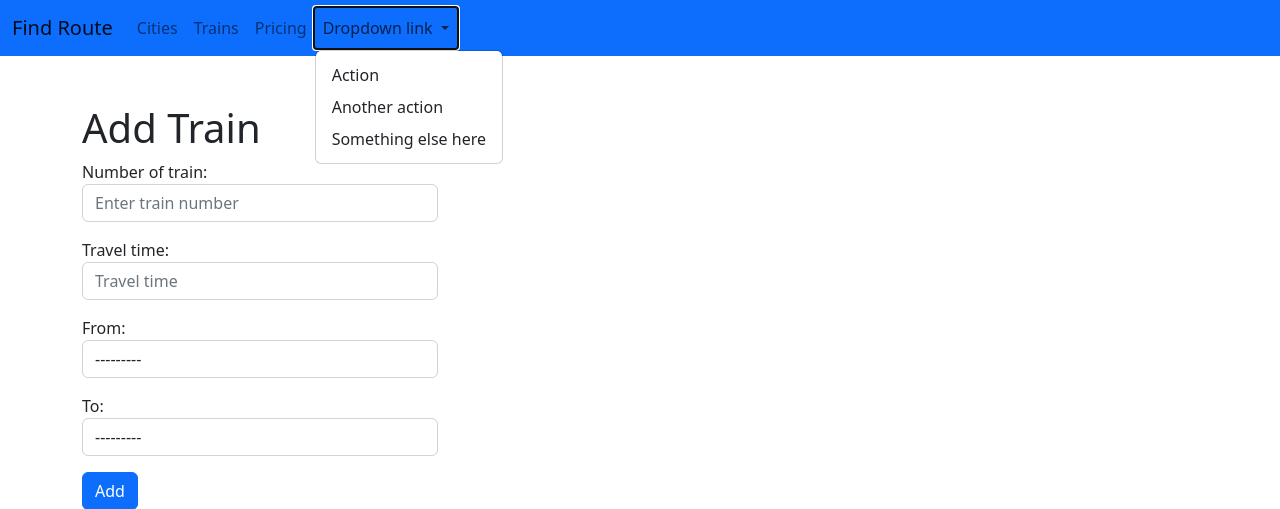
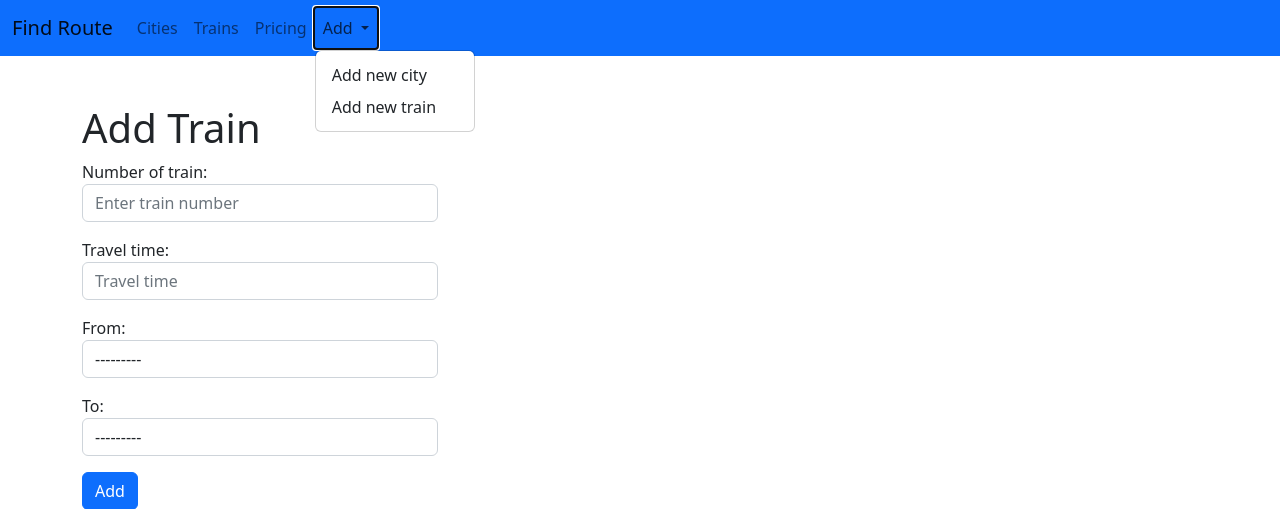
Before and after one commit to suminv/find_route, a Django app: page /trains/add/ in a window 1280 px wide, after a click on "Add". Shown: the top 509 px of the page. Run offline with Django 4.2, Linux system fonts and the light colour scheme; data that the repository does not hold is empty.

Commit message:
Added functionality Train: - update - delete
Added to nav bar main page Add.

```diff
--- a/cities/views.py
+++ b/cities/views.py
@@ -1,6 +1,3 @@
-from email import message
-
-from django.contrib import messages
 from django.shortcuts import render
 from django.urls import reverse_lazy
 from django.views.generic import DetailView, CreateView, UpdateView, DeleteView, ListView
--- a/templates/base.html
+++ b/templates/base.html
@@ -1,5 +1,8 @@
 {% url 'cities' as cities_home_url %}
+{% url 'create' as cities_create_url %}
 {% url 'trains:train' as train_home_url %}
+{% url 'trains:create' as train_create_url %}
+
 
 <!doctype html>
 <html lang="en">
@@ -24,20 +27,20 @@
               href="{% url 'cities' %}">Cities</a>
         </li>
         <li class="nav-item">
-          <a class="nav-link {% if request.path == train_home_url %}active {% endif %}"
+          <a class="nav-link {% if request.path == train_home_url %}active{% endif %}"
              href="{% url 'trains:train' %}">Trains</a>
         </li>
         <li class="nav-item">
           <a class="nav-link" href="#">Pricing</a>
         </li>
-        <li class="nav-item dropdown">
+        <li class="nav-item dropdown
+        {% if request.path == cities_create_url or request.path == train_create_url %}active{% endif %}">
           <a class="nav-link dropdown-toggle" href="#" role="button" data-bs-toggle="dropdown" aria-expanded="false">
-            Dropdown link
+            Add
           </a>
           <ul class="dropdown-menu">
-            <li><a class="dropdown-item" href="#">Action</a></li>
-            <li><a class="dropdown-item" href="#">Another action</a></li>
-            <li><a class="dropdown-item" href="#">Something else here</a></li>
+            <li><a class="dropdown-item" href="{% url 'create' %}">Add new city</a></li>
+            <li><a class="dropdown-item" href="{% url 'trains:create' %}">Add new train</a></li>
           </ul>
         </li>
       </ul>
--- a/trains/templates/trains/train.html
+++ b/trains/templates/trains/train.html
@@ -26,8 +26,10 @@
                     <td>{{ train.from_city }}</td>
                     <td>{{ train.to_city }}</td>
                     <td>{{ train.travel_time }}</td>
-                    <td>&nbsp;</td>
-                    <td>&nbsp;</td>
+                    <td>&nbsp;<a href="{% url 'trains:update' pk=train.id %}"><button type="submit" class="btn
+                    btn-primary">Update</button></a></td>
+                    <td><a href="{% url 'trains:delete' pk=train.id %}"><button type="submit" class="btn
+                    btn-danger">Delete</button></a></td>
                 </tr>
 
 
--- a/trains/urls.py
+++ b/trains/urls.py
@@ -1,10 +1,10 @@
 from django.urls import path
-from trains.views import TrainListView, TrainDetailView, TrainCreateView
+from trains.views import TrainListView, TrainDetailView, TrainCreateView, TrainUpdateView, TrainDeleteView
 
 urlpatterns = [
     path('', TrainListView.as_view(), name='train'),
     path('detail/<int:pk>/', TrainDetailView.as_view(), name='detail'),
-    # path('update/<int:pk>/', CityUpdateView.as_view(), name='update'),
-    # path('delete/<int:pk>/', CityDeleteView.as_view(), name='delete'),
+    path('update/<int:pk>/', TrainUpdateView.as_view(), name='update'),
+    path('delete/<int:pk>/', TrainDeleteView.as_view(), name='delete'),
     path('add/', TrainCreateView.as_view(), name='create'),
 ]
--- a/trains/views.py
+++ b/trains/views.py
@@ -1,7 +1,6 @@
 from django.contrib.messages.views import SuccessMessageMixin
-from django.shortcuts import render
 from django.urls import reverse_lazy
-from django.views.generic import ListView, DeleteView, DetailView, CreateView
+from django.views.generic import ListView, DeleteView, DetailView, CreateView, UpdateView
 
 from trains.forms import TrainForm
 from trains.models import Train
@@ -29,3 +28,22 @@ class TrainCreateView(SuccessMessageMixin, CreateView):
     form_class = TrainForm
     template_name = 'trains/create.html'
     success_message = "%(name)s was created successfully!"
+
+
+class TrainUpdateView(SuccessMessageMixin, UpdateView):
+    model = Train
+    form_class = TrainForm
+    template_name = 'trains/update.html'
+    success_url = reverse_lazy('trains:train')
+    success_message = "%(name)s was updated successfully!"
+
+
+class TrainDeleteView(SuccessMessageMixin, DeleteView):
+    model = Train
+    template_name = 'trains/delete.html'
+    success_url = reverse_lazy('trains:train')
+    success_message = 'Train was deleted successfully!'
+
+    def get_success_message(self, cleaned_data):
+        """Alert message for delete train."""
+        return self.success_message
```
